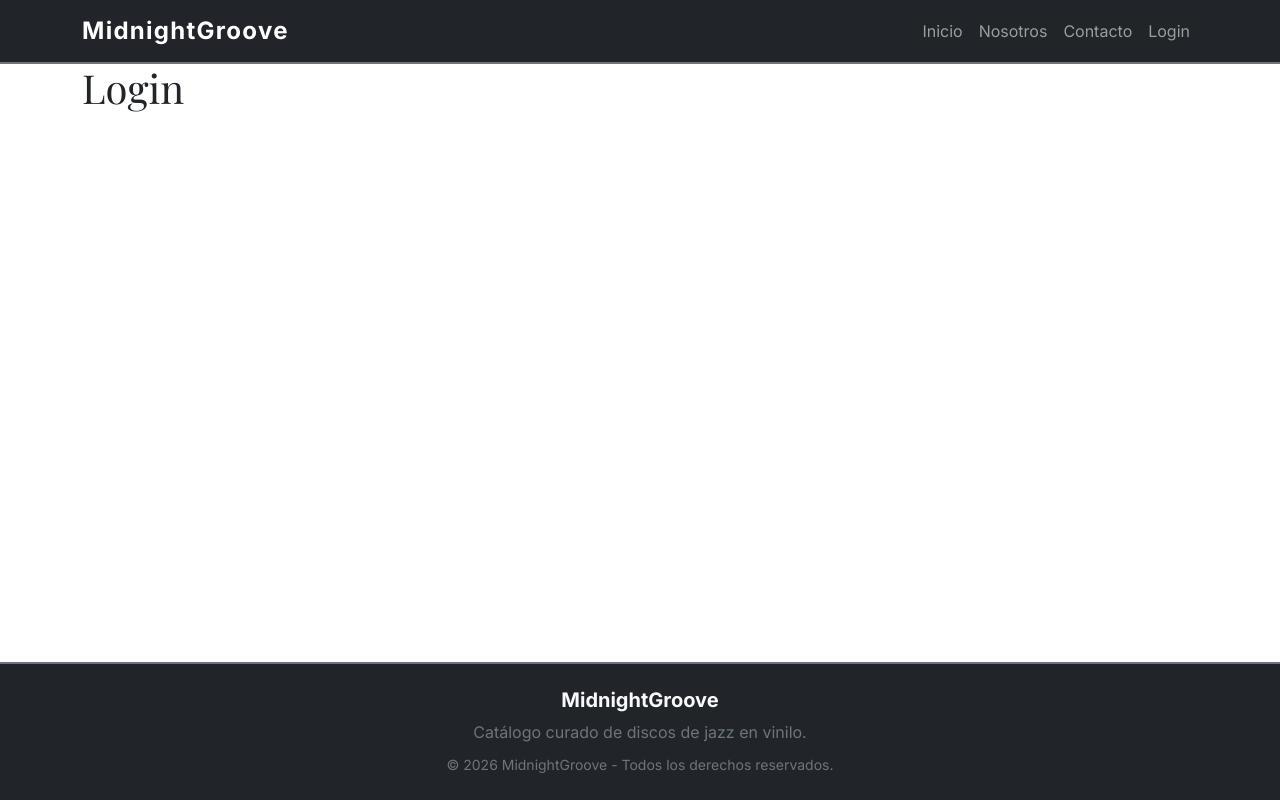
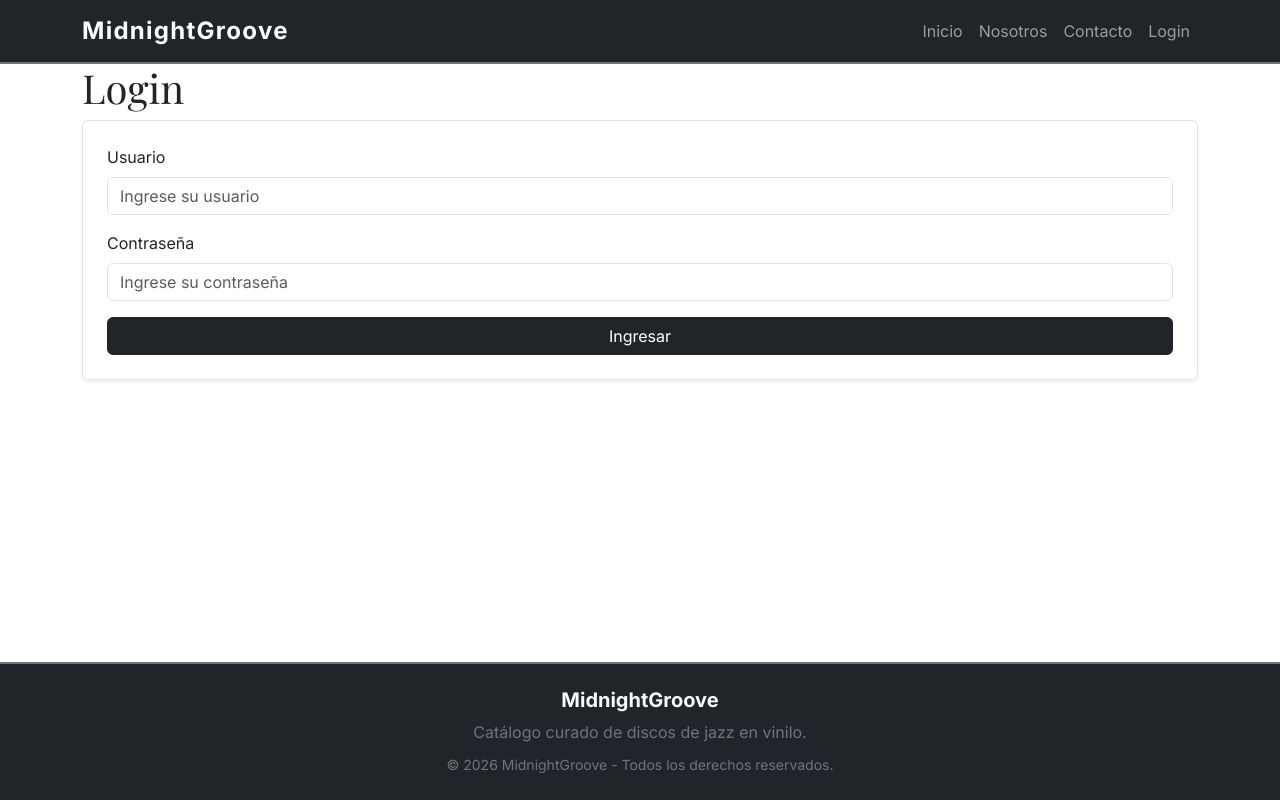
Before and after one commit to f-Ariel-Pavoni/curso-react-js-tp7-enrutamiento, a React (Vite) app: page /login in a window 1280 px wide. Built offline with nearby package versions, Linux system fonts and the light colour scheme.

Commit message:
ADD: rutas protegidas y login

```diff
--- a/src/App.jsx
+++ b/src/App.jsx
@@ -8,6 +8,7 @@ import Contacto from "./pages/Contacto/Contacto";
 import Disco from "./pages/Disco/Disco";
 import Login from "./pages/Login/Login";
 import Dashboard from "./pages/Dashboard/Dashboard";
+import RutaProtegida from "./components/RutaProtegida/RutaProtegida";
 
 function App() {
   return (
@@ -20,7 +21,14 @@ function App() {
           <Route path="/contacto" element={<Contacto />} />
           <Route path="/login" element={<Login />} />
           <Route path="/disco/:id" element={<Disco />} />
-          <Route path="/dashboard" element={<Dashboard />} />
+          <Route
+            path="/dashboard"
+            element={
+              <RutaProtegida>
+                <Dashboard />
+              </RutaProtegida>
+            }
+          />
         </Routes>
       </main>
       <Footer />
--- /dev/null
+++ b/src/components/FormularioLogin/FormularioLogin.jsx
@@ -0,0 +1,63 @@
+import { useState } from "react";
+import { authenticate } from "../../services/usuarioService";
+
+const FormularioLogin = ({ onLogin }) => {
+  const [usuario, setUsuario] = useState("");
+  const [password, setPassword] = useState("");
+
+  const handleSubmit = (e) => {
+    e.preventDefault();
+
+    const usuarioEncontrado = authenticate(usuario, password);
+
+    if (usuarioEncontrado) {
+      onLogin(usuarioEncontrado);
+    } else {
+      onLogin(null);
+    }
+  };
+
+  return (
+    <form onSubmit={handleSubmit} className="p-4 border rounded shadow-sm">
+      <div className="mb-3">
+        <label htmlFor="usuario" className="form-label">
+          Usuario
+        </label>
+
+        <input
+          id="usuario"
+          type="text"
+          className="form-control"
+          placeholder="Ingrese su usuario"
+          value={usuario}
+          onChange={(e) => setUsuario(e.target.value)}
+          autoComplete="username"
+          required
+        />
+      </div>
+
+      <div className="mb-3">
+        <label htmlFor="password" className="form-label">
+          Contraseña
+        </label>
+
+        <input
+          id="password"
+          type="password"
+          className="form-control"
+          placeholder="Ingrese su contraseña"
+          value={password}
+          onChange={(e) => setPassword(e.target.value)}
+          autoComplete="current-password"
+          required
+        />
+      </div>
+
+      <button type="submit" className="btn btn-dark w-100">
+        Ingresar
+      </button>
+    </form>
+  );
+};
+
+export default FormularioLogin;
--- /dev/null
+++ b/src/components/ModalEstado/ModalEstado.css
@@ -0,0 +1,20 @@
+.modal-overlay {
+  position: fixed;
+  top: 0;
+  left: 0;
+  width: 100%;
+  height: 100%;
+
+  background-color: rgba(0, 0, 0, 0.4);
+
+  display: flex;
+  justify-content: center;
+  align-items: center;
+
+  z-index: 1050;
+}
+
+.modal-estado {
+  width: 90%;
+  max-width: 400px;
+}
--- /dev/null
+++ b/src/components/ModalEstado/ModalEstado.jsx
@@ -0,0 +1,31 @@
+import "./ModalEstado.css";
+
+const ModalEstado = ({ tipo, mensaje, accion, textoAccion, onClose }) => {
+  return (
+    <div className="modal-overlay">
+      <div className="modal-estado card shadow">
+        <div className="card-body text-center">
+          <h5 className="card-title text-danger">
+            {tipo === "error" ? "Error" : "Aviso"}
+          </h5>
+
+          <p className="card-text">{mensaje}</p>
+
+          <div className="d-flex justify-content-center gap-2">
+            <button className="btn btn-secondary" onClick={onClose}>
+              Cerrar
+            </button>
+
+            {accion && (
+              <button className="btn btn-primary" onClick={accion}>
+                {textoAccion}
+              </button>
+            )}
+          </div>
+        </div>
+      </div>
+    </div>
+  );
+};
+
+export default ModalEstado;
--- /dev/null
+++ b/src/components/RutaProtegida/RutaProtegida.jsx
@@ -0,0 +1,14 @@
+import { Navigate, useLocation } from "react-router-dom";
+
+const RutaProtegida = ({ children }) => {
+  const usuario = localStorage.getItem("usuario");
+  const location = useLocation();
+
+  if (!usuario) {
+    return <Navigate to="/login" state={{ from: location }} replace />;
+  }
+
+  return children;
+};
+
+export default RutaProtegida;
--- /dev/null
+++ b/src/data/usuarios.js
@@ -0,0 +1,44 @@
+const usuarios = [
+  {
+    usuario: "usuario1",
+    password: "password1",
+  },
+  {
+    usuario: "usuario2",
+    password: "password2",
+  },
+  {
+    usuario: "usuario3",
+    password: "password3",
+  },
+  {
+    usuario: "usuario4",
+    password: "password4",
+  },
+  {
+    usuario: "usuario5",
+    password: "password5",
+  },
+  {
+    usuario: "usuario6",
+    password: "password6",
+  },
+  {
+    usuario: "usuario7",
+    password: "password7",
+  },
+  {
+    usuario: "usuario8",
+    password: "password8",
+  },
+  {
+    usuario: "usuario9",
+    password: "password9",
+  },
+  {
+    usuario: "usuario10",
+    password: "password10",
+  },
+];
+
+export default usuarios;
--- a/src/pages/Login/Login.jsx
+++ b/src/pages/Login/Login.jsx
@@ -1,9 +1,35 @@
-function Login() {
+import { useNavigate, useLocation } from "react-router-dom";
+import { useState } from "react";
+import FormularioLogin from "../../components/FormularioLogin/FormularioLogin";
+import ModalEstado from "../../components/ModalEstado/ModalEstado";
+
+const Login = () => {
+  const [mostrarModal, setMostrarModal] = useState(false);
+  const navigate = useNavigate();
+  const location = useLocation();
+
+  const destino = location.state?.from?.pathname || "/dashboard";
+
+  const manejarLogin = (usuario) => {
+    if (usuario) {
+      localStorage.setItem("usuario", JSON.stringify(usuario));
+      navigate(destino);
+    } else setMostrarModal(true);
+  };
+
   return (
     <>
       <h1>Login</h1>
+      <FormularioLogin onLogin={manejarLogin} />
+      {mostrarModal && (
+        <ModalEstado
+          tipo="error"
+          mensaje="Usuario o contraseña incorrectos"
+          onClose={() => setMostrarModal(false)}
+        />
+      )}
     </>
   );
-}
+};
 
 export default Login;
--- /dev/null
+++ b/src/services/usuarioService.js
@@ -0,0 +1,13 @@
+import usuarios from "../data/usuarios";
+
+export const authenticate = (usuario, password) => {
+  const usuarioEncontrado = usuarios.find(
+    (usr) => usr.usuario === usuario && usr.password === password,
+  );
+
+  if (!usuarioEncontrado) return null;
+
+  return {
+    usuario: usuarioEncontrado.usuario,
+  };
+};
```
